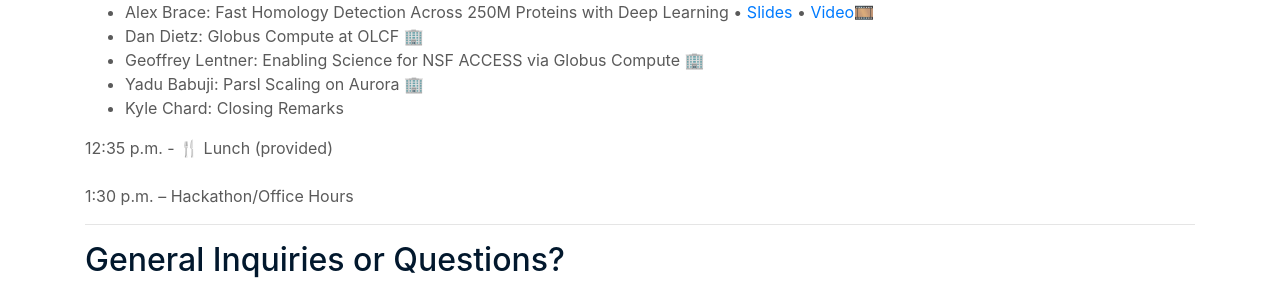
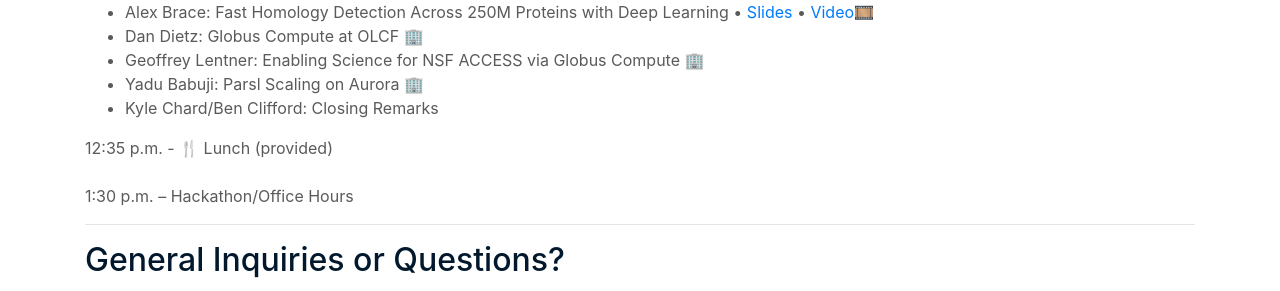
Before and after one commit to Parsl/parsl.github.io, a Jekyll site: the page built from parslfest/parslfest2025.html, in a window 1280 px wide and 900 px high, scrolled down 2781 px. Shown: the part 162-453 px from the top of the window. Built offline with Jekyll 4.4.1, drawn with Linux system fonts in a browser that asks for light colours.

Commit message:
Add ben onto closing remarks programme entry

```diff
--- a/parslfest/parslfest2025.html
+++ b/parslfest/parslfest2025.html
@@ -213,7 +213,7 @@
 		<li>Dan Dietz: Globus Compute at OLCF 🏢</li>
 		<li>Geoffrey Lentner: Enabling Science for NSF ACCESS via Globus Compute 🏢</li>
 		<li>Yadu Babuji: Parsl Scaling on Aurora 🏢</li>
-                <li>Kyle Chard: Closing Remarks</li>
+                <li>Kyle Chard/Ben Clifford: Closing Remarks</li>
       </ul>
 
       12:35 p.m. - 🍴 Lunch (provided)<br /><br />
```
